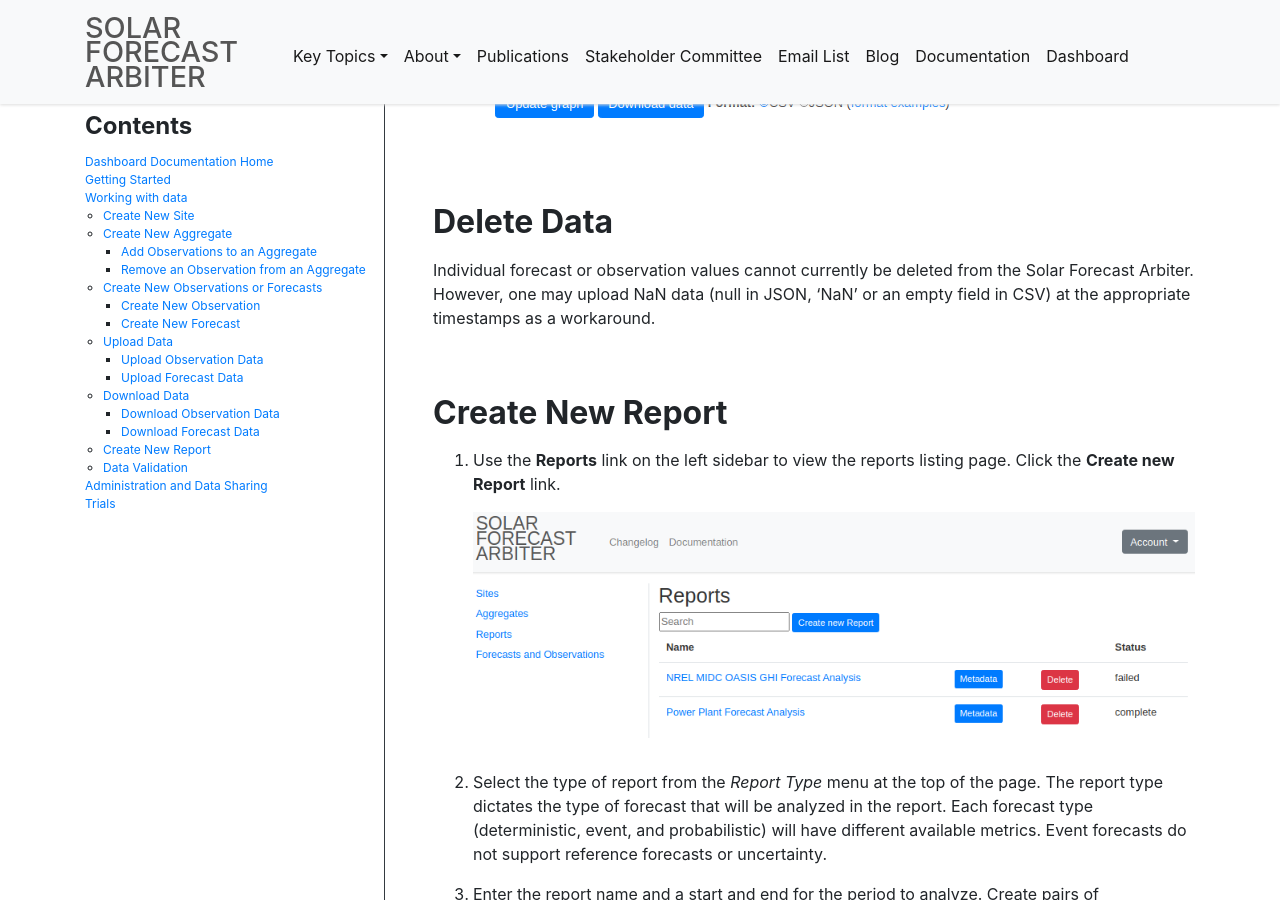
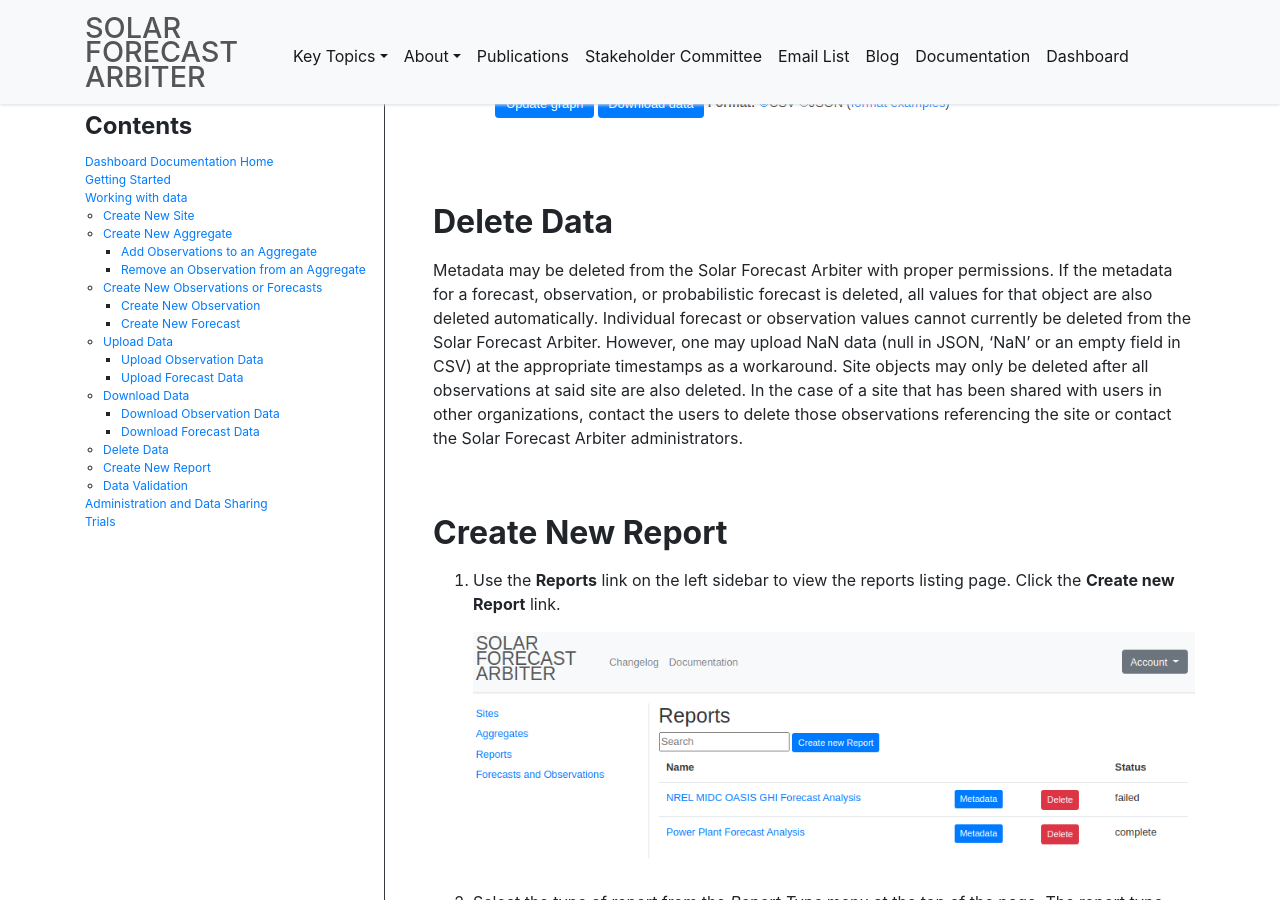
Before and after one commit to SolarArbiter/SolarArbiter.github.io, a Jekyll site: the page built from documentation/dashboard/working_with_data.md, in a window 1280 px wide and 900 px high, scrolled down 18833 px. Built offline with Jekyll 4.4.1, drawn with Linux system fonts in a browser that asks for light colours.

Commit message:
add to sidebar, add a bit more about deleting

```diff
--- a/_includes/dashboard_data_sidebar.html
+++ b/_includes/dashboard_data_sidebar.html
@@ -27,6 +27,7 @@
         <li><a href="#download-observation-data">Download Observation Data</a></li>
         <li><a href="#download-forecast-data">Download Forecast Data</a></li>
       </ul>
+    <li><a href="#delete-data">Delete Data</a></li>
     <li><a href="#create-new-report">Create New Report</a></li>
     <li><a href="#data-validation">Data Validation</a></li>
   </ul>
--- a/documentation/dashboard/working_with_data.md
+++ b/documentation/dashboard/working_with_data.md
@@ -294,10 +294,18 @@
 -----------
 {: .anchor}
 
+Metadata may be deleted from the Solar Forecast Arbiter with proper permissions.
+If the metadata for a forecast, observation, or probabilistic forecast is deleted,
+all values for that object are also deleted automatically.
 Individual forecast or observation values cannot currently be deleted from the
 Solar Forecast Arbiter. However, one may upload NaN data
 (null in JSON, 'NaN' or an empty field in CSV) at the appropriate
 timestamps as a workaround.
+Site objects may only be deleted after all observations at said site
+are also deleted.
+In the case of a site that has been shared with users in other organizations,
+contact the users to delete those observations referencing the site or contact
+the Solar Forecast Arbiter administrators.
 
 
 Create New Report
```
